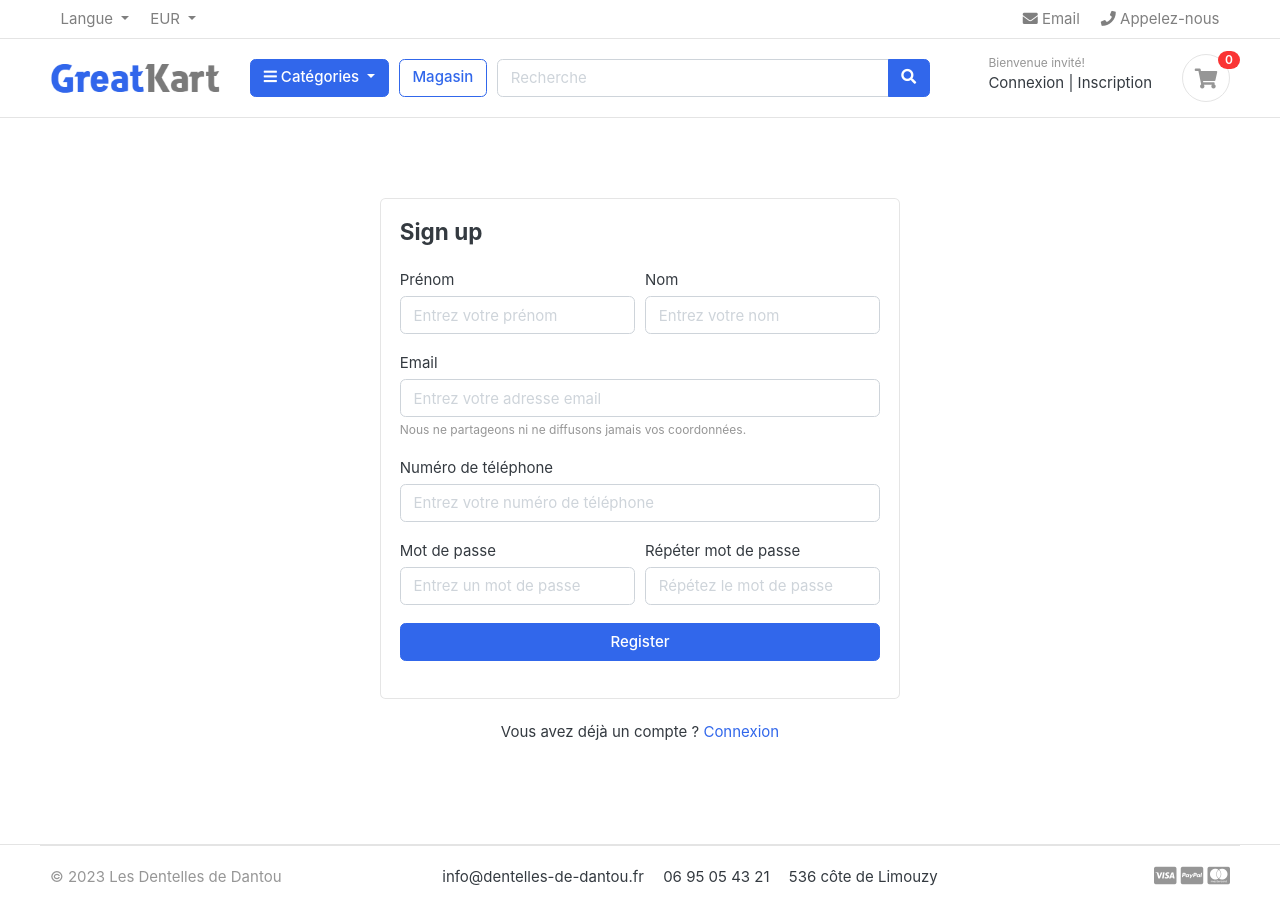
After one commit to Martin010/dentelles_dantou, a Django app: page /accounts/register/ in a window 1280 px wide. The commit adds this page. Run offline with Django 4.2, Linux system fonts and the light colour scheme; data that the repository does not hold is empty; some libraries are stand-ins or nearby versions; some web fonts are replaced.

Commit message:
- Registration preparation : urls and template - Registration : model forms and __init__ method

```diff
--- /dev/null
+++ b/accounts/forms.py
@@ -0,0 +1,26 @@
+from django import forms
+from .models import Account
+
+
+class RegistrationForm(forms.ModelForm):
+    password = forms.CharField(widget=forms.PasswordInput(attrs={
+        'placeholder': 'Entrez un mot de passe',
+        'class': 'form-control',
+    }))
+
+    confirm_password = forms.CharField(widget=forms.PasswordInput(attrs={
+        'placeholder': 'Répétez le mot de passe',
+    }))
+
+    class Meta:
+        model = Account
+        fields = ['first_name', 'last_name', 'phone_number', 'email', 'password']
+
+    def __init__(self, *args, **kwargs):
+        super(RegistrationForm, self).__init__(*args, **kwargs)
+        self.fields['first_name'].widget.attrs['placeholder'] = 'Entrez votre prénom'
+        self.fields['last_name'].widget.attrs['placeholder'] = 'Entrez votre nom'
+        self.fields['phone_number'].widget.attrs['placeholder'] = 'Entrez votre numéro de téléphone'
+        self.fields['email'].widget.attrs['placeholder'] = 'Entrez votre adresse email'
+        for field in self.fields:
+            self.fields[field].widget.attrs['class'] = 'form-control'
--- /dev/null
+++ b/accounts/urls.py
@@ -0,0 +1,8 @@
+from django.urls import path
+from . import views
+
+urlpatterns = [
+    path('register/', views.register, name='register'),
+    path('login/', views.login, name='login'),
+    path('logout/', views.logout, name='logout'),
+]
--- a/accounts/views.py
+++ b/accounts/views.py
@@ -1,3 +1,20 @@
 from django.shortcuts import render
 
-# Create your views here.
+from accounts.forms import RegistrationForm
+
+
+def register(request):
+    form = RegistrationForm()
+
+    context ={
+        'form': form,
+    }
+    return render(request, 'accounts/register.html', context)
+
+
+def login(request):
+    return render(request, 'accounts/login.html')
+
+
+def logout(request):
+    return render(request, 'accounts/logout.html')
--- a/dentelles_dantou/urls.py
+++ b/dentelles_dantou/urls.py
@@ -9,4 +9,5 @@ urlpatterns = [
     path('', views.home, name='home'),
     path('store/', include('store.urls')),
     path('cart/', include('carts.urls')),
+    path('accounts/', include('accounts.urls')),
 ] + static(settings.MEDIA_URL, document_root=settings.MEDIA_ROOT)
--- /dev/null
+++ b/templates/accounts/login.html
@@ -0,0 +1 @@
+<h2>Login</h2>
--- /dev/null
+++ b/templates/accounts/register.html
@@ -0,0 +1,57 @@
+{% extends 'base.html' %}
+
+{% block content %}
+
+    <section class="section-content padding-y">
+        <div class="card mx-auto" style="max-width:520px; margin-top:40px;">
+            <article class="card-body">
+                <header class="mb-4"><h4 class="card-title">Sign up</h4></header>
+                <form action="{% url 'register' %}" method="POST">
+                    {% csrf_token %}
+
+                    <div class="form-row">
+                        <div class="col form-group">
+                            <label>Prénom</label>
+                            {{ form.first_name }}
+                        </div>
+                        <div class="col form-group">
+                            <label>Nom</label>
+                            {{ form.last_name }}
+                        </div>
+                    </div>
+
+                    <div class="form-group">
+                        <label>Email</label>
+                        {{ form.email }}
+                        <small class="form-text text-muted">Nous ne partageons ni ne diffusons jamais vos coordonnées.</small>
+                    </div>
+
+
+                    <div class="form-group">
+                        <label>Numéro de téléphone</label>
+                        {{ form.phone_number }}
+                    </div>
+
+
+                    <div class="form-row">
+                        <div class="form-group col-md-6">
+                            <label>Mot de passe</label>
+                            {{ form.password }}
+                        </div>
+                        <div class="form-group col-md-6">
+                            <label>Répéter mot de passe</label>
+                            {{ form.confirm_password }}
+                        </div>
+                    </div>
+                    <div class="form-group">
+                        <button type="submit" class="btn btn-primary btn-block"> Register</button>
+                    </div>
+
+                </form>
+            </article>
+        </div>
+        <p class="text-center mt-4">Vous avez déjà un compte ? <a href="">Connexion</a></p>
+        <br><br>
+    </section>
+
+{% endblock content %}
--- a/templates/includes/footer.html
+++ b/templates/includes/footer.html
@@ -1,14 +1,20 @@
 <footer class="section-footer border-top">
 	<div class="container">
 		<section class="footer-bottom border-top row">
+
+            <!-- LEFT -->
 			<div class="col-md-3">
 				<p class="text-muted"> &copy 2023 Les Dentelles de Dantou </p>
 			</div>
+
+            <!-- CENTER -->
 			<div class="col-md-7 text-md-center">
 				<span  class="px-2">info@dentelles-de-dantou.fr</span>
 				<span  class="px-2">06 95 05 43 21</span>
 				<span  class="px-2">536 côte de Limouzy</span>
 			</div>
+
+            <!-- RIGHT -->
 			<div class="col-md-2 text-md-right text-muted">
 				<i class="fab fa-lg fa-cc-visa"></i>
 				<i class="fab fa-lg fa-cc-paypal"></i>
--- a/templates/includes/navbar.html
+++ b/templates/includes/navbar.html
@@ -92,8 +92,8 @@
                         <div class="widget-header">
                             <small class="title text-muted">Bienvenue invité!</small>
                             <div>
-                                <a href="./signin.html">Connexion</a> <span class="dark-transp"> | </span>
-                                <a href="./register.html">Inscription</a>
+                                <a href="{% url 'login' %}">Connexion</a> <span class="dark-transp"> | </span>
+                                <a href="{% url 'register' %}">Inscription</a>
                             </div>
                         </div>
 
```
